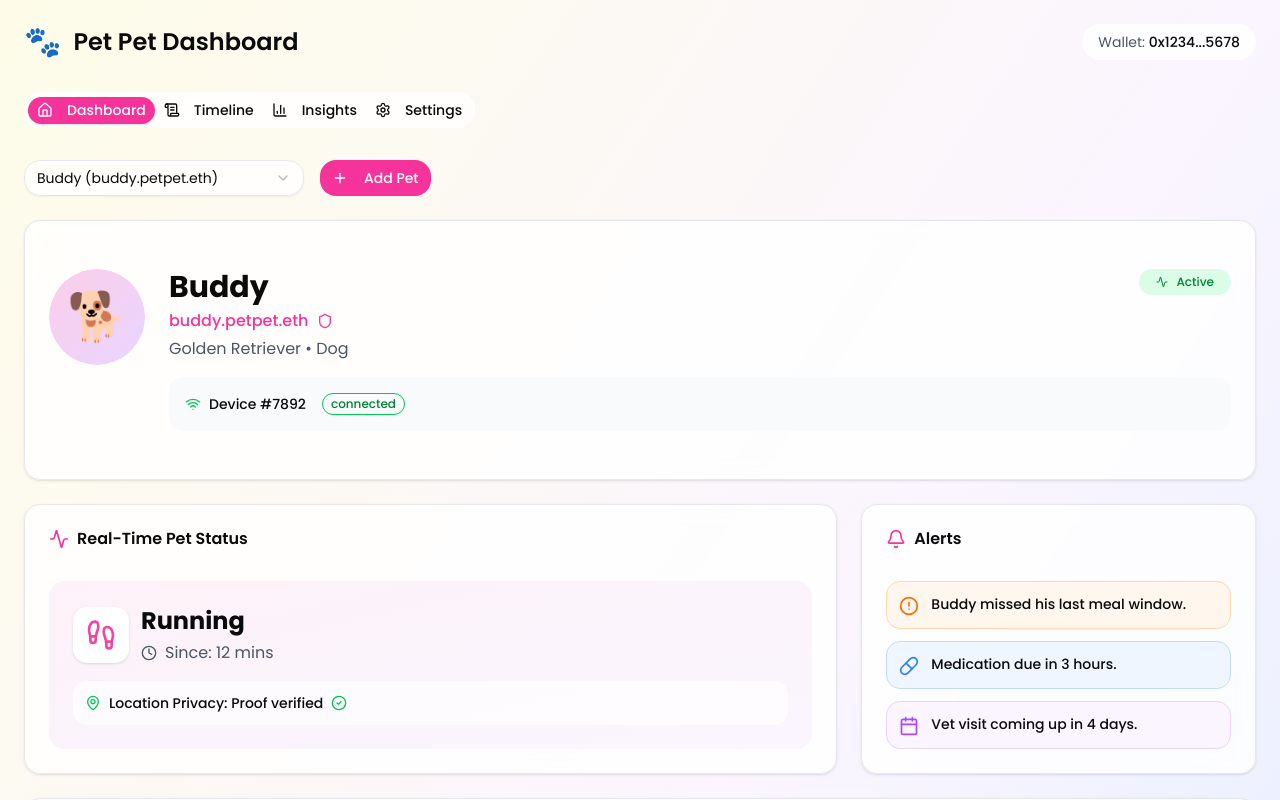
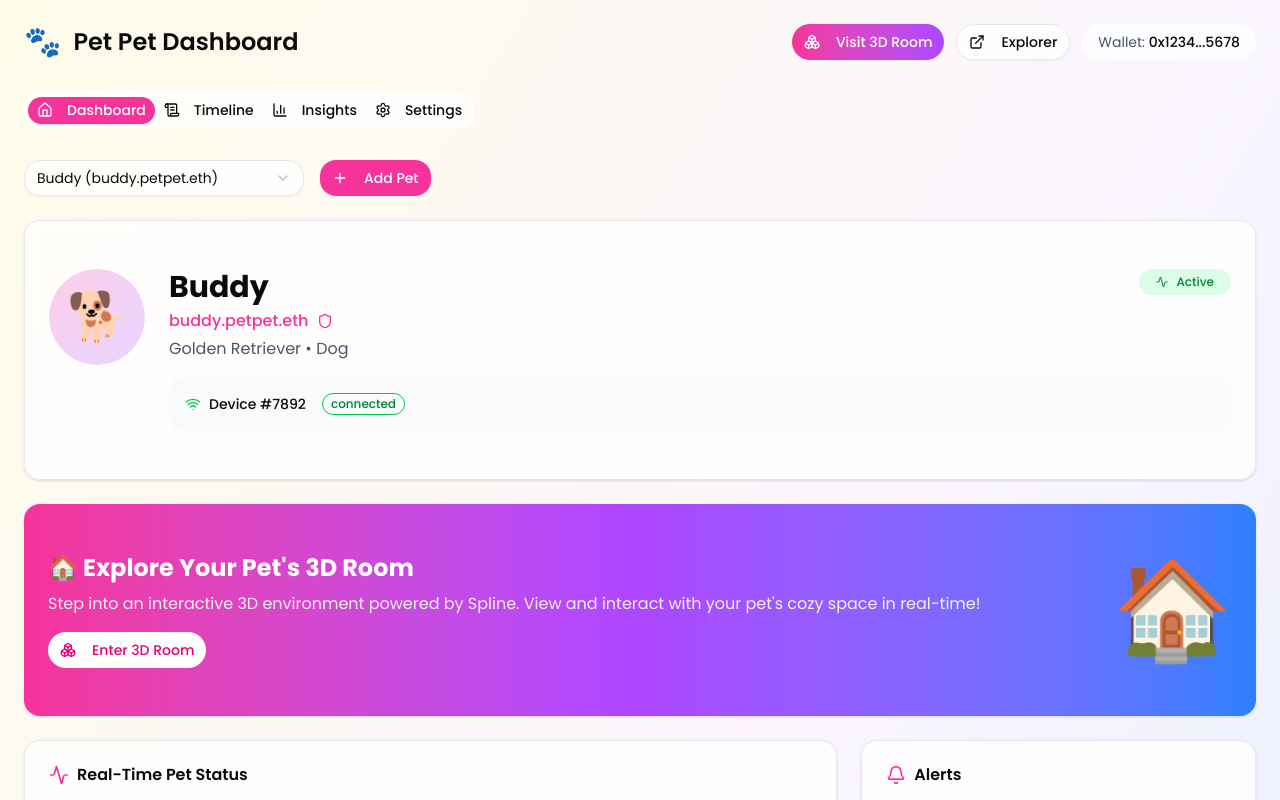
Before and after one commit to derek2403/pet-pet, a Next.js app: page /dashboard in a window 1280 px wide. Shown: the top 800 px of the page. Built offline with nearby package versions, Linux system fonts and the light colour scheme.

Commit message:
added button to transition from dashboard to room

```diff
--- a/pages/dashboard.js
+++ b/pages/dashboard.js
@@ -11,6 +11,7 @@ import {
   SelectTrigger,
   SelectValue,
 } from "@/components/ui/select";
+import Link from 'next/link';
 import {
   Activity,
   Plus,
@@ -36,6 +37,8 @@ import {
   BarChart3,
   ScrollText,
   Home,
+  Boxes,
+  ExternalLink,
 } from "lucide-react";
 
 export default function Dashboard() {
@@ -143,6 +146,18 @@ export default function Dashboard() {
             <h1 className="text-2xl font-semibold">Pet Pet Dashboard</h1>
           </div>
           <div className="flex items-center gap-3">
+            <Link href="/room">
+              <Button className="bg-gradient-to-r from-pink-500 to-purple-500 hover:from-pink-600 hover:to-purple-600 text-white rounded-full">
+                <Boxes className="w-4 h-4 mr-2" />
+                Visit 3D Room
+              </Button>
+            </Link>
+            <Link href="/petpet">
+              <Button variant="outline" className="rounded-full bg-white/80 backdrop-blur-sm border-gray-200">
+                <ExternalLink className="w-4 h-4 mr-2" />
+                Explorer
+              </Button>
+            </Link>
             <div className="px-4 py-2 bg-white/80 backdrop-blur-sm rounded-full text-sm">
               <span className="text-gray-600">Wallet:</span>{" "}
               <span className="font-medium">0x1234...5678</span>
@@ -254,6 +269,27 @@ export default function Dashboard() {
                       </Badge>
                     </div>
                   </div>
+                </div>
+              </CardContent>
+            </Card>
+
+            {/* Featured 3D Room Card */}
+            <Card className="bg-gradient-to-r from-pink-500 via-purple-500 to-blue-500 border-0 rounded-2xl overflow-hidden">
+              <CardContent className="p-6">
+                <div className="flex items-center justify-between text-white">
+                  <div>
+                    <h3 className="text-2xl font-bold mb-2">🏠 Explore Your Pet's 3D Room</h3>
+                    <p className="text-white/90 mb-4">
+                      Step into an interactive 3D environment powered by Spline. View and interact with your pet's cozy space in real-time!
+                    </p>
+                    <Link href="/room">
+                      <Button className="bg-white text-pink-600 hover:bg-gray-100 rounded-full">
+                        <Boxes className="w-4 h-4 mr-2" />
+                        Enter 3D Room
+                      </Button>
+                    </Link>
+                  </div>
+                  <div className="text-8xl">🏠</div>
                 </div>
               </CardContent>
             </Card>
```
